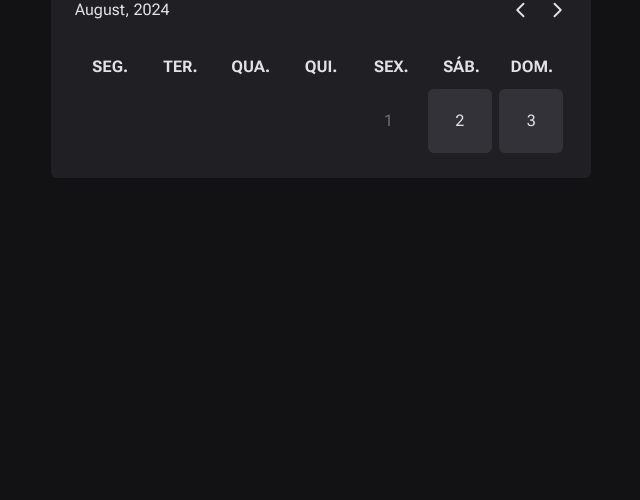
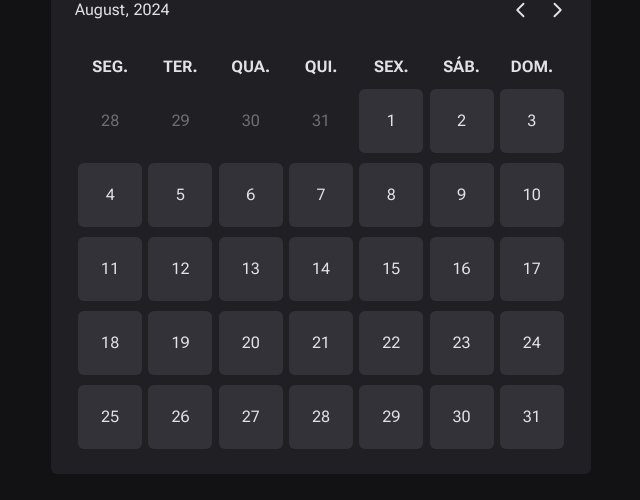
Before and after one commit to kunzeleric/ignite-call, a Next.js app: page /schedule/1 in a window 1280 px wide. Shown: the part 266-766 px from the top of the page, without its empty margins (319-959 px from the left). Built offline with nearby package versions, Linux system fonts and the light colour scheme; no server answers.

Commit message:
feat: finished calendar days display logic

```diff
--- a/src/components/calendar.tsx
+++ b/src/components/calendar.tsx
@@ -1,7 +1,17 @@
 import { getWeekDays } from '@/utils/get-week-days'
 import { CaretLeft, CaretRight } from '@phosphor-icons/react'
-import { useState } from 'react'
+import { useState, useMemo } from 'react'
 import dayjs from 'dayjs'
+
+interface CalendarWeek {
+  week: number
+  days: Array<{
+    date: dayjs.Dayjs
+    disabled: boolean
+  }>
+}
+
+type CalendarWeeks = CalendarWeek[]
 
 export function Calendar() {
   const [currentDate, setCurrentDate] = useState(() => {
@@ -24,6 +34,80 @@ export function Calendar() {
 
   const currentMonth = currentDate.format('MMMM')
   const currentYear = currentDate.format('YYYY')
+
+  const calendarWeeks = useMemo(() => {
+    // creates an array of arrays representing each day in the current month
+    const daysInMonthArray = Array.from({
+      length: currentDate.daysInMonth(),
+    }).map((_, index) => {
+      return currentDate.set('date', index + 1)
+    })
+
+    // gets the first day of the current month
+    const firstWeekDay = currentDate.get('day')
+
+    // creates an array to fill the first week with previous month's days
+    const previousMonthFillArray = Array.from({
+      length: firstWeekDay,
+    })
+      .map((_, index) => {
+        return currentDate.subtract(index + 1, 'day')
+      })
+      .reverse()
+
+    const lastDayInCurrentMonth = currentDate.set(
+      'date',
+      currentDate.daysInMonth(),
+    )
+    const lastWeekDay = lastDayInCurrentMonth.get('day')
+
+    const nextMonthFillArray = Array.from({
+      length: 7 - (lastWeekDay + 1),
+    }).map((_, index) => {
+      return lastDayInCurrentMonth.add(index + 1, 'day')
+    })
+
+    const calendarDays = [
+      ...previousMonthFillArray.map((date) => {
+        return {
+          date,
+          disabled: true,
+        }
+      }),
+      ...daysInMonthArray.map((date) => {
+        return {
+          date,
+          disabled: false,
+        }
+      }),
+      ...nextMonthFillArray.map((date) => {
+        return {
+          date,
+          disabled: true,
+        }
+      }),
+    ]
+
+    const calendarWeeks = calendarDays.reduce<CalendarWeeks>(
+      (weeks, _, index, original) => {
+        const isNewWeek = index % 7 === 0
+
+        if (isNewWeek) {
+          weeks.push({
+            week: index / 7 + 1,
+            days: original.slice(index, index + 7),
+          })
+        }
+
+        return weeks
+      },
+      [],
+    )
+
+    return calendarWeeks
+  }, [currentDate])
+
+  console.log(calendarWeeks)
 
   return (
     <div className="">
@@ -59,30 +143,24 @@ export function Calendar() {
           </tr>
         </thead>
         <tbody>
-          <tr className="flex justify-around mt-2">
-            <td className="w-16 aspect-square"></td>
-            <td className="w-16 aspect-square"></td>
-            <td className="w-16 aspect-square"></td>
-            <td className="w-16 aspect-square"></td>
-            <td>
+          {calendarWeeks.map(({ week, days }) => {
+            return (
+              <tr className="flex justify-around mt-2" key={week}>
+                {days.map(({ date, disabled }) => {
+                  return (
+                    <td key={date.toString()}>
                       <button
-                disabled
+                        disabled={disabled}
                         className="w-16 aspect-square disabled:bg-transparent disabled:cursor-default disabled:opacity-40 bg-gray-600 [&:not(:disabled):hover]:bg-gray-500 text-center rounded-md cursor-pointer"
                       >
-                1
+                        {date.get('date')}
                       </button>
                     </td>
-            <td>
-              <button className="w-16 aspect-square disabled:bg-transparent disabled:cursor-default disabled:opacity-40 bg-gray-600 [&:not(:disabled):hover]:bg-gray-500 text-center rounded-md cursor-pointer">
-                2
-              </button>
-            </td>
-            <td>
-              <button className="w-16 aspect-square disabled:bg-transparent disabled:cursor-default disabled:opacity-40 bg-gray-600 [&:not(:disabled):hover]:bg-gray-500 text-center rounded-md cursor-pointer">
-                3
-              </button>
-            </td>
+                  )
+                })}
               </tr>
+            )
+          })}
         </tbody>
       </table>
     </div>
```
Lines whose indentation alone changed are shown as unchanged.
